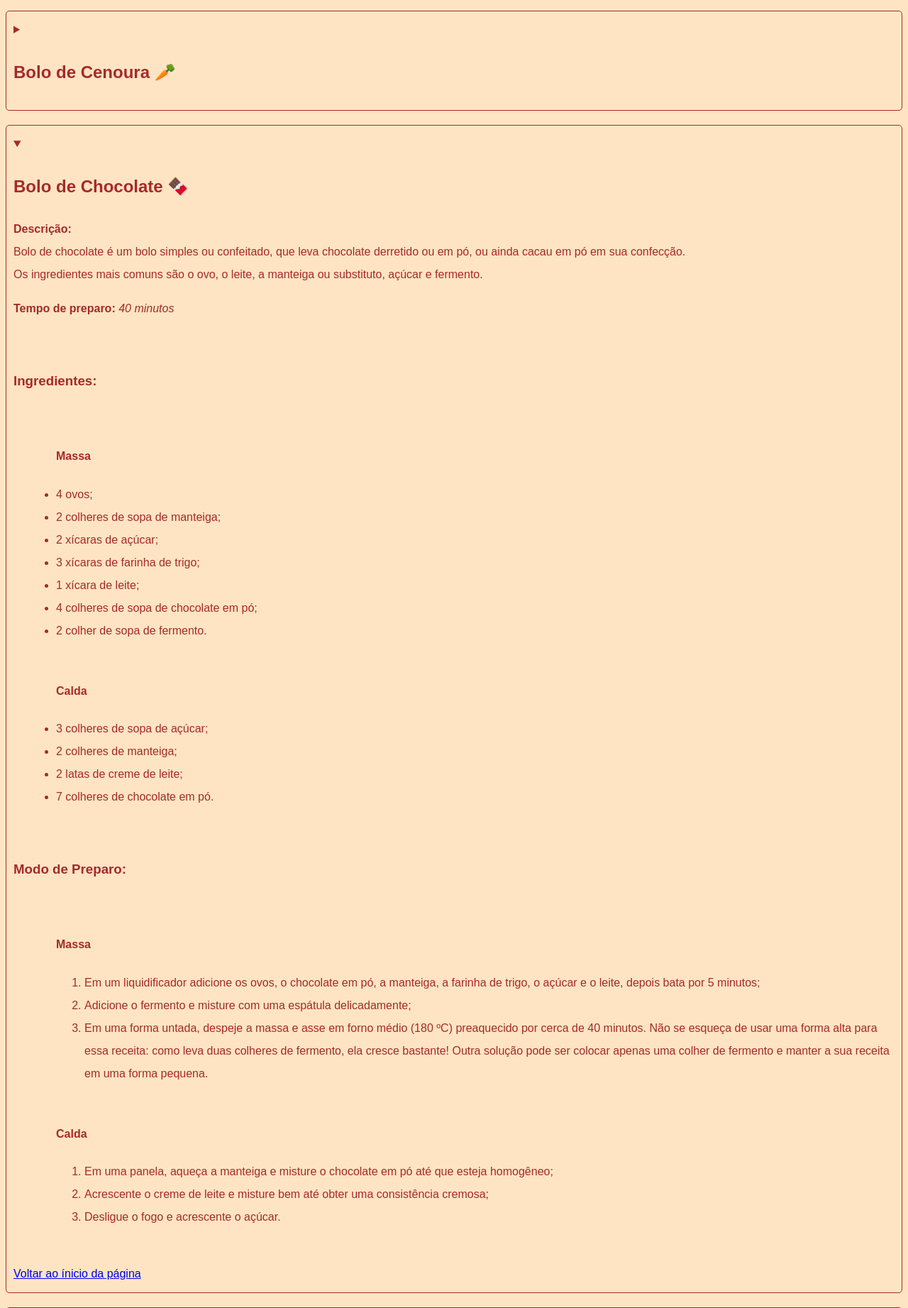
After one commit to LucasFK035/PROGAMACAO-3-TI-2025, a PHP site: page /HTML-CSS-PHP/Pagina_de_Receitas/Trabalho_Pagina_de_Receitas.html in a window 1280 px wide, after a click on "Bolo de Chocolate 🍫". The commit adds this page. Shown: the part 483-2326 px from the top of the page at 71% size. Run offline with PHP 8.4, Linux system fonts and the light colour scheme.

Commit message:
Add files via upload

```diff
--- a/HTML-CSS-PHP/Escape_Room/index.html
+++ b/HTML-CSS-PHP/Escape_Room/index.html
@@ -4,8 +4,11 @@
     <meta charset="UTF-8">
     <meta name="viewport" content="width=device-width, initial-scale=1.0">
     <title>ESCAPE ROOM - DESCUBRA O 1º ENIGMA:</title>
+    <link rel="stylesheet" href="style.css">
 </head>
 <body>
+    <section>
+    <div class="item">
     <h1>1º ENIGMA:</h1>
     <br>
     <h3>Ache as letras minúsculas e forma a palavra...</h3>
@@ -22,5 +25,7 @@
     <input type="text" name="p1" required id="p1">
     <input type="submit" value="Enviar">
     </form>
+    </section>
+    </div>
 </body>
 </html>
--- /dev/null
+++ b/HTML-CSS-PHP/Pagina_de_Receitas/Trabalho_Pagina_de_Receitas.html
@@ -0,0 +1,250 @@
+<!DOCTYPE html>
+<html lang="pt-br">
+<head>
+    <meta charset="UTF-8">
+    <meta name="viewport" content="width=device-width, initial-scale=1.0">
+    <title>Confeitaria Doce Sabor 🍰🍪</title>
+    <link rel="stylesheet" href="styles.css">
+</head>
+<body>
+    <header>
+        <h1>RECEITAS DE BOLOS</h1>
+    </header>
+
+    <figure>
+        <img src="C:\Users\lucas\Downloads\Confeitaria_Doce_Sabor.jpg">
+    </figure>
+
+    <style>
+        img{
+            width: 35%;
+            margin: auto;
+            display: block;
+        }
+    </style>
+
+    <section class="lista_de_receitas">
+        <details>
+            <summary>
+                <h2>Bolo de Cenoura 🥕</h2>
+            </summary>
+            <p>
+                <strong><h3>Descrição:</h3></strong>
+
+                O bolo de cenoura é um clássico da culinária que conquistou o paladar de muitas pessoas ao redor do mundo. <br>
+                Com sua massa fofa e úmida, sabor adocicado e cobertura cremosa de chocolate, esse bolo é uma verdadeira tentação para os amantes da confeitaria.
+            </p>
+            <p><strong>Tempo de preparo:</strong> <time datetime="PT5M">45 minutos</time></p> <br>
+            <p>
+                <strong><h3>Ingredientes:</h3></strong> <br>
+                        <ul>
+                            <h4>Massa</h4>
+                            <li>3 ovos;</li>
+                            <li>2 colheres de sopa de margarina;</li>
+                            <li>1 xícara de açúcar;</li>
+                            <li>2 xícaras de farinha de trigo;</li>
+                            <li>1 xícara de suco de laranja;</li>
+                            <li>1 colher de sopa de fermento.</li> <br>
+
+                        <h4>Calda</h4>
+                            <li>1 xícara de açúcar;</li>
+                            <li>Meia xícara de suco de laranja.</li>
+                        </ul> <br>
+
+                        <strong><h3>Modo de Preparo:</h3></strong> <br>
+                        <ul>
+                            <h4>Massa</h4>
+                            <ol>
+                                <li>Em uma tigela, coloque 3 ovos, 2 colheres de sopa de margarina e 1 xícara de açúcar. Misture;</li>
+                                <li>Em seguida, acrescente 2 xícaras de farinha de trigo e misture novamente;</li>
+                                <li>Depois, despeje 1 xícara de suco de laranja na tigela e misture novamente;</li>
+                                <li>Por fim, adicione 1 colher de sopa de fermento e misture novamente;</li>
+                                <li>Transfira a massa para uma forma redonda com furo;</li>
+                                <li>Leve para assar em forno preaquecido a 180 graus Celsius por 30 minutos.</li>
+                            </ol> <br>
+
+                            <h4>Calda</h4>
+                            <ol>
+                                <li>Em uma panela, coloque 1 xícara de açúcar e meia xícara de suco de laranja.</li>
+                                <li>Cozinhe até dissolver completamente o açúcar.</li>
+                                <li>Despeje a calda ainda morna sobre o bolo de laranja.</li>
+                            </ol>
+                        </ul>
+            </p> <br>
+            <div>
+                <a href="file:///C:/Users/lucas/OneDrive/%C3%81rea%20de%20Trabalho/LUCAS%20IFRS/PROGRAMA%C3%87%C3%83O/HTML-CSS-PHP/Trabalho_Pagina_de_Receitas.html">Voltar ao ínicio da página</a>
+            </div>
+        </details>
+
+        <details>
+            <summary>
+                <h2>Bolo de Chocolate 🍫</h2>
+            </summary>
+            <p>
+                <strong>Descrição:</strong> <br>
+
+                Bolo de chocolate é um bolo simples ou confeitado, que leva chocolate derretido ou em pó, ou ainda cacau em pó em sua confecção. <br>
+                Os ingredientes mais comuns são o ovo, o leite, a manteiga ou substituto, açúcar e fermento.
+            </p>
+            <p><strong>Tempo de preparo:</strong> <time datetime="PT5M">40 minutos</time></p> <br>
+            <p>
+                <strong><h3>Ingredientes:</h3></strong> <br>
+                        <ul>
+                            <h4>Massa</h4>
+                            <li>4 ovos;</li>
+                            <li>2 colheres de sopa de manteiga;</li>
+                            <li>2 xícaras de açúcar;</li>
+                            <li>3 xícaras de farinha de trigo;</li>
+                            <li>1 xícara de leite;</li>
+                            <li>4 colheres de sopa de chocolate em pó;</li>
+                            <li>2 colher de sopa de fermento.</li> <br>
+
+                        <h4>Calda</h4>
+                            <li>3 colheres de sopa de açúcar;</li>
+                            <li>2 colheres de manteiga;</li>
+                            <li>2 latas de creme de leite;</li>
+                            <li>7 colheres de chocolate em pó.</li>
+                        </ul> <br>
+
+                        <strong><h3>Modo de Preparo:</h3></strong> <br>
+                        <ul>
+                            <h4>Massa</h4>
+                            <ol>
+                                <li>Em um liquidificador adicione os ovos, o chocolate em pó, a manteiga, a farinha de trigo, o açúcar e o leite, depois bata por 5 minutos;</li>
+                                <li>Adicione o fermento e misture com uma espátula delicadamente;</li>
+                                <li>Em uma forma untada, despeje a massa e asse em forno médio (180 ºC) preaquecido por cerca de 40 minutos.
+                                    Não se esqueça de usar uma forma alta para essa receita: como leva duas colheres de fermento, ela cresce bastante!
+                                    Outra solução pode ser colocar apenas uma colher de fermento e manter a sua receita em uma forma pequena.</li>
+                            </ol> <br>
+
+                            <h4>Calda</h4>
+                            <ol>
+                                <li>Em uma panela, aqueça a manteiga e misture o chocolate em pó até que esteja homogêneo;</li>
+                                <li>Acrescente o creme de leite e misture bem até obter uma consistência cremosa;</li>
+                                <li>Desligue o fogo e acrescente o açúcar.</li>
+                            </ol>
+                        </ul>
+            </p> <br>
+            <div>
+                <a href="file:///C:/Users/lucas/OneDrive/%C3%81rea%20de%20Trabalho/LUCAS%20IFRS/PROGRAMA%C3%87%C3%83O/HTML-CSS-PHP/Trabalho_Pagina_de_Receitas.html">Voltar ao ínicio da página</a>
+            </div>
+        </details>
+        <details>
+            <summary>
+                <h2>Bolo de Limão 🍋</h2>
+            </summary>
+            <p>
+                <strong>Descrição:</strong> <br>
+
+                O bolo de limão é, definitivamente, a melhor opção para qualquer momento!
+                Além de ser fofinho e gostoso, a acidez do limão traz o equilíbrio perfeito para o bolo.
+            </p>
+            <p><strong>Tempo de preparo:</strong> <time datetime="PT5M">1 hora</time></p> <br>
+            <p>
+                <strong><h3>Ingredientes:</h3></strong> <br>
+                        <ul>
+                            <h4>Massa</h4>
+                            <li>2 ovos;</li>
+                            <li>3 colheres de sopa de manteiga;</li>
+                            <li>1 + 1/2 xícaras de açúcar;</li>
+                            <li>3 + 1/2 xícaras de farinha de trigo;</li>
+                            <li>1 xícara de leite;</li>
+                            <li>Suco de 2 limões;</li>
+                            <li>Raspas de limão;</li>
+                            <li>2 colheres de sopa de fermento.</li> <br>
+
+                        <h4>Calda</h4>
+                            <li>1 colher de sopa de creme de leite;</li>
+                            <li>Suco de 1/2 limão;</li>
+                            <li>2 colheres de manteiga;</li>
+                            <li>1 lata de leite condensado;</li>
+                            <li>Raspas de limão a gosto.</li>
+                        </ul> <br>
+
+                        <strong><h3>Modo de Preparo:</h3></strong> <br>
+                        <ul>
+                            <h4>Massa</h4>
+                            <ol>
+                                <li>Separe as claras das gemas e reserve as claras;</li>
+                                <li>Em um liquidificador, bata as gemas, o leite, a manteiga e o açúcar;</li>
+                                <li>Em uma tigela, acrescente o suco de dois limões e as raspas à mistura;</li>
+                                <li>Acrescente a farinha de trigo aos poucos;</li>
+                                <li>Bata as claras em neve e adicione à massa;</li>
+                                <li>Acrescente o fermento em pó;</li>
+                                <li>Leve ao forno preaquecido a 180º C por 40 minutos.</li>
+                            </ol> <br>
+
+                            <h4>Calda</h4>
+                            <ol>
+                                <li>Em uma frigideira, misture a manteiga, o leite condensado e o creme de leite;</li>
+                                <li>Quando estiver bem misturado, desligue o fogo e acrescente o suco de meio limão;</li>
+                                <li>Despeje a calda sobre o bolo desenformado e finalize com raspas de limão.</li>
+                            </ol>
+                        </ul>
+            </p> <br>
+            <div>
+                <a href="file:///C:/Users/lucas/OneDrive/%C3%81rea%20de%20Trabalho/LUCAS%20IFRS/PROGRAMA%C3%87%C3%83O/HTML-CSS-PHP/Trabalho_Pagina_de_Receitas.html">Voltar ao ínicio da página</a>
+            </div>
+        </details>
+
+        <details>
+            <summary>
+                <h2>Bolo de Laranja 🍊</h2>
+            </summary>
+            <p>
+                <strong>Descrição:</strong> <br>
+
+                O bolo de laranja é muito mais do que uma sobremesa, é uma viagem sensorial que combina a doçura da laranja com o conforto de uma fatia de bolo caseiro. <br>
+                Com sua textura úmida e sabor cítrico, essa delícia conquista paladares de todas as idades, sendo um clássico da confeitaria que transcende gerações.
+            </p>
+        </p>
+        <p><strong>Tempo de preparo:</strong> <time datetime="PT5M">40 minutos</time></p> <br>
+        <p>
+            <strong><h3>Ingredientes:</h3></strong> <br>
+                    <ul>
+                        <h4>Massa</h4>
+                        <li>4 ovos;</li>
+                        <li>1/2 xícara de chá de óleo;</li>
+                        <li>2 xícaras de açúcar;</li>
+                        <li>2 + 1/2 xícaras de farinha de trigo;</li>
+                        <li>1 xícara de leite;</li>
+                        <li>3 cenouras médias raladas;</li>
+                        <li>Raspas de limão;</li>
+                        <li>1 colher de sopa de fermento em pó.</li> <br>
+
+                    <h4>Calda</h4>
+                        <li>3 colheres de chocolate em pó;</li>
+                        <li>1 xícara de açúcar;</li>
+                        <li>1 colher de manteiga;</li>
+                        <li>1 xícara de leite;</li>
+                    </ul> <br>
+
+                    <strong><h3>Modo de Preparo:</h3></strong> <br>
+                    <ul>
+                        <h4>Massa</h4>
+                        <ol>
+                            <li>Em um liquidificador, adicione a cenoura, os ovos e o óleo, depois misture;</li>
+                            <li>Acrescente o açúcar e bata novamente por 5 minutos;</li>
+                            <li>Em uma tigela ou na batedeira, adicione a farinha de trigo e depois misture novamente;</li>
+                            <li>Acrescente o fermento e misture lentamente com uma colher;</li>
+                            <li>Asse em um forno preaquecido a 180° C por aproximadamente 40 minutos.</li>
+                        </ol> <br>
+
+                        <h4>Calda</h4>
+                        <ol>
+                            <li>Despeje em uma tigela a manteiga, o chocolate em pó, o açúcar e o leite, depois misture;</li>
+                            <li>Leve a mistura ao fogo e continue misturando até obter uma consistência cremosa, depois despeje a calda por cima do bolo.</li>
+                        </ol>
+                    </ul>
+        </p> <br>
+        <div>
+            <a href="file:///C:/Users/lucas/OneDrive/%C3%81rea%20de%20Trabalho/LUCAS%20IFRS/PROGRAMA%C3%87%C3%83O/HTML-CSS-PHP/Trabalho_Pagina_de_Receitas.html">Voltar ao ínicio da página</a>
+        </div>
+        </details>
+    </section>
+
+    <footer>
+        <p>&copy; 2025 Confeitaria Doce Sabor 🍰🍪</p>
+    </footer>
+</body>
+</html>
--- /dev/null
+++ b/HTML-CSS-PHP/Pagina_de_Receitas/styles.css
@@ -0,0 +1,69 @@
+* {
+    margin: 0.5;
+    padding: 5;
+    box-sizing: border-box;
+}
+
+body {
+    font-family: Arial, bold;
+    background-color: bisque;
+    color: brown;
+    line-height: 2;
+}
+
+header {
+    background-color: brown;
+    color: bisque;
+    padding: 20px;
+    text-align: center;
+}
+
+header h1 {
+    font-size: 2.5;
+}
+
+nav a {
+    color: bisque;
+    text-decoration: none;
+    font-size: 2;
+}
+
+.lista-de-bolos {
+    padding: 20px;
+}
+
+details {
+    background-color: bisque;
+    border: 1px solid brown;
+    margin-bottom: 20px;
+    padding: 10px;
+    border-radius: 5px;
+}
+
+summary {
+    font-size: 1.5;
+    cursor: pointer;
+    font-weight: bold;
+}
+
+details p,ul {
+    margin-top: 10px;
+}
+
+details ul {
+    list-style-type: disc;
+    margin-left: 20px;
+}
+
+time {
+    font-style: italic;
+    color: brown;
+}
+
+footer {
+    background-color: brown;
+    color: bisque;
+    text-align: center;
+    padding: 10px;
+    margin-top: 20px;
+}
--- /dev/null
+++ b/HTML-CSS-PHP/Revisão/style.css
@@ -0,0 +1,3 @@
+img{
+    width: 300px;
+}
```
Also changed, not shown: HTML-CSS-PHP/Escape_Room/enigma2.php (+18 -6 lines), HTML-CSS-PHP/Escape_Room/enigma3.php (+34 -14 lines), HTML-CSS-PHP/Escape_Room/style.css (added, +64 -0 lines), HTML-CSS-PHP/Escape_Room/telaFinal.php (added, +23 -0 lines), HTML-CSS-PHP/Revisão/index.php (added, +47 -0 lines), HTML-CSS-PHP/Revisão/recomenda.php (added, +57 -0 lines), HTML-CSS-PHP/Revisão_Recuperação/cadJogo.php (added, +50 -0 lines), HTML-CSS-PHP/Teste_Instagram/index.html (+7 -7 lines), HTML-CSS-PHP/Teste_Instagram/style.css (+18 -12 lines), HTML-CSS-PHP/Revisão_Recuperação/excluiJogo.php (added), HTML-CSS-PHP/Revisão_Recuperação/index.php (added), 2 other files.
